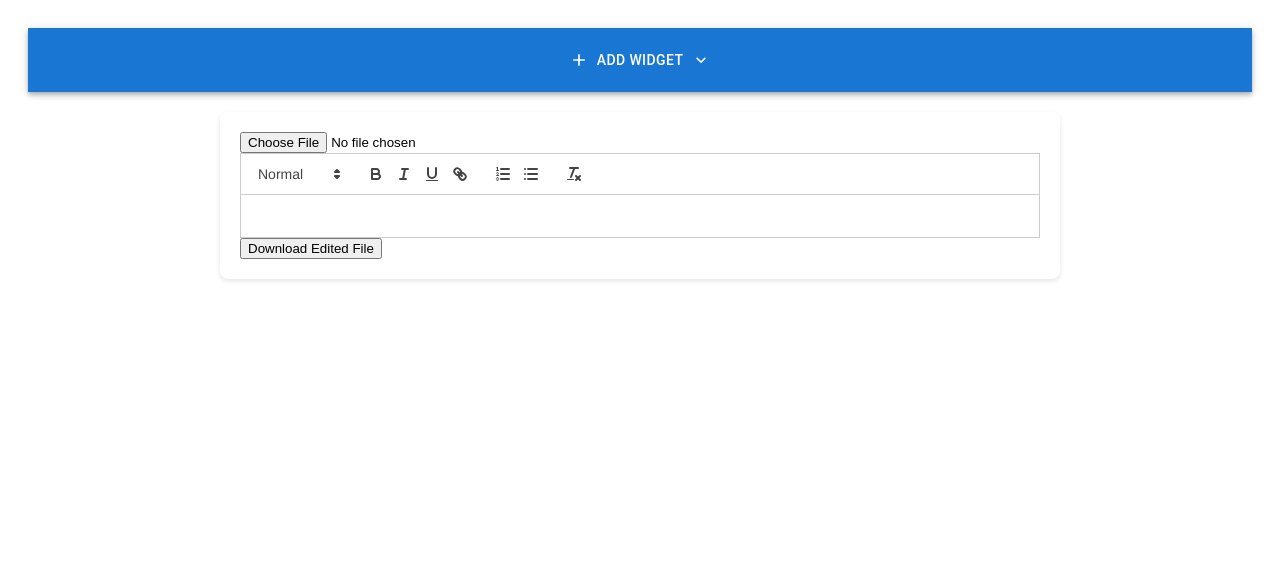
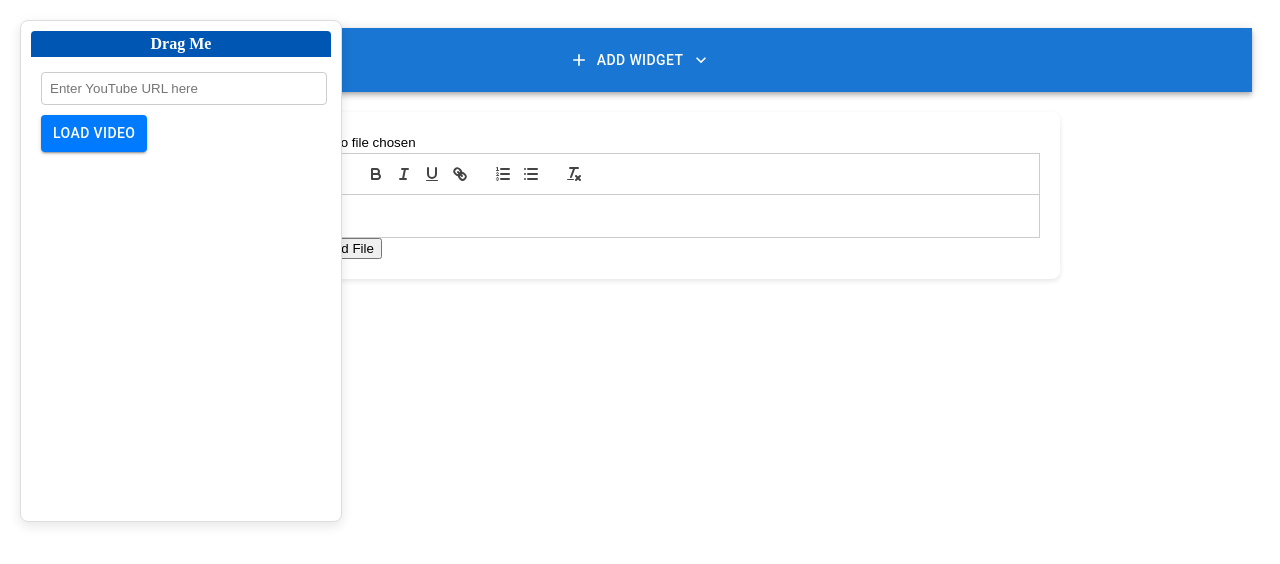
Before and after one commit to Mihran03/mihran-onboarding, a React (Create React App) app: page /home in a window 1280 px wide. Shown: the top 564 px of the page. Built offline with nearby package versions, Linux system fonts and the light colour scheme.

Commit message:
added youtube player

```diff
--- a/package.json
+++ b/package.json
@@ -22,14 +22,17 @@
     "mammoth": "^1.7.2",
     "mongoose": "^8.3.3",
     "pdfjs-dist": "^4.2.67",
+    "re-resizable": "^6.9.16",
     "react": "^18.3.1",
     "react-calendar": "^5.0.0",
     "react-dom": "^18.3.1",
     "react-draggable": "^4.4.6",
     "react-quill": "^2.0.0",
+    "react-resizable": "^3.0.5",
     "react-resizeable": "^0.2.6",
     "react-router-dom": "^6.23.0",
     "react-scripts": "5.0.1",
+    "react-youtube": "^10.1.0",
     "util": "^0.12.5",
     "web-vitals": "^2.1.4"
   },
--- a/src/Pages/HomePage.js
+++ b/src/Pages/HomePage.js
@@ -12,6 +12,7 @@ import { styled } from '@mui/material/styles';
 import '../css/homepage.css';
 import TextEditor from './TextEditor';
 import { Add } from '@material-ui/icons';
+import YouTubePlayer from './YouTubePlayer';
 
 const StyledMenu = styled((props) => (
   <Menu
@@ -104,6 +105,7 @@ function HomePage() {
       {showDraggable && <DraggableBox toggleVisibility={() => setShowDraggable(false)} />}
       {showCalendar && <MyCalendar toggleVisibility={() => setShowCalendar(false)} />}
       {showPomodoroTimer && <PomodoroTimer toggleVisibility={() => setShowPomodoroTimer(false)} />}
+      <YouTubePlayer />
       <div className="text-editor-container">
         <TextEditor
           handleFileChange={(e) => setEditorContent(e.target.result)}
--- /dev/null
+++ b/src/Pages/YouTubePlayer.js
@@ -0,0 +1,71 @@
+import React, { useState } from 'react';
+import YouTube from 'react-youtube';
+import Draggable from 'react-draggable';
+import { Button } from '@mui/material';
+
+const YouTubePlayer = () => {
+  const [inputUrl, setInputUrl] = useState('');
+  const [videoUrl, setVideoUrl] = useState('');
+
+  const handleUrlChange = (event) => {
+    setInputUrl(event.target.value);
+  };
+
+  const handleSubmit = () => {
+    setVideoUrl(inputUrl);
+  };
+
+  const handleCancel = () => {
+    setVideoUrl('');  // Reset the video URL to remove the video
+    setInputUrl('');  // Also clear the input field
+  };
+
+  // Extract the video ID from the URL
+  const videoId = videoUrl ? videoUrl.split('v=')[1].split('&')[0] : '';
+
+  // Options for the YouTube player
+  const opts = {
+    height: '390',  // Adjust these as needed to fit your layout
+    width: '640',   // Adjust these as needed to fit your layout
+    playerVars: {
+      autoplay: 1,  // Play automatically
+    },
+  };
+
+  return (
+    <Draggable
+      axis="both"
+      handle=".handle"
+      defaultPosition={{x: 0, y: 0}}
+      position={null}
+      scale={1}
+    >
+      <div className="draggable-box" style={{
+          width: videoUrl ? `${opts.width}px` : '300px',
+          maxWidth: '100%',
+          minHeight: videoUrl ? `${opts.height}px` : '100px'
+      }}>
+        <div className="handle">Drag Me</div>
+        <div className="content">
+          <input
+            type="text"
+            value={inputUrl}
+            onChange={handleUrlChange}
+            placeholder="Enter YouTube URL here"
+          />
+          <Button onClick={handleSubmit} variant="contained" color="primary">
+            Load Video
+          </Button>
+          {videoUrl && (
+            <Button onClick={handleCancel} variant="contained" color="secondary" style={{marginLeft: '10px'}}>
+              Cancel
+            </Button>
+          )}
+          {videoUrl && <YouTube videoId={videoId} opts={opts} />}
+        </div>
+      </div>
+    </Draggable>
+  );
+}
+
+export default YouTubePlayer;
--- a/src/css/homepage.css
+++ b/src/css/homepage.css
@@ -27,17 +27,19 @@
 
 /* To-do list */
 .draggable-box {
-  width: 300px; /* Adjust width as needed */
-  min-height: 200px; /* Minimum height */
+  width: 100%; /* Adjust width as needed */
+  height: 100%; /* Adjust height as needed */
+  max-width: 640px; /* Set a maximum width if necessary */
+  max-height: 480px; /* Set a maximum height if necessary */
   padding: 10px;
   background-color: #ffffff; /* Light background for the box */
   border: 1px solid #dddddd; /* Light grey border */
   border-radius: 8px; /* Rounded corners */
   box-shadow: 0 4px 12px rgba(0, 0, 0, 0.1); /* Subtle shadow for depth */
-  position: fixed;
-  top: 20px;
-  left: 20px;
-  z-index: 1000;
+  position: fixed; /* Keep the component fixed */
+  top: 20px; /* Adjust positioning as needed */
+  left: 20px; /* Adjust positioning as needed */
+  z-index: 1000; /* Adjust z-index as needed */
   display: flex;
   flex-direction: column; /* Organizes content vertically */
   justify-content: space-between; /* Spacing between items */
```
Also changed, not shown: 1 other file (tests, documents, lock files or other folders).
